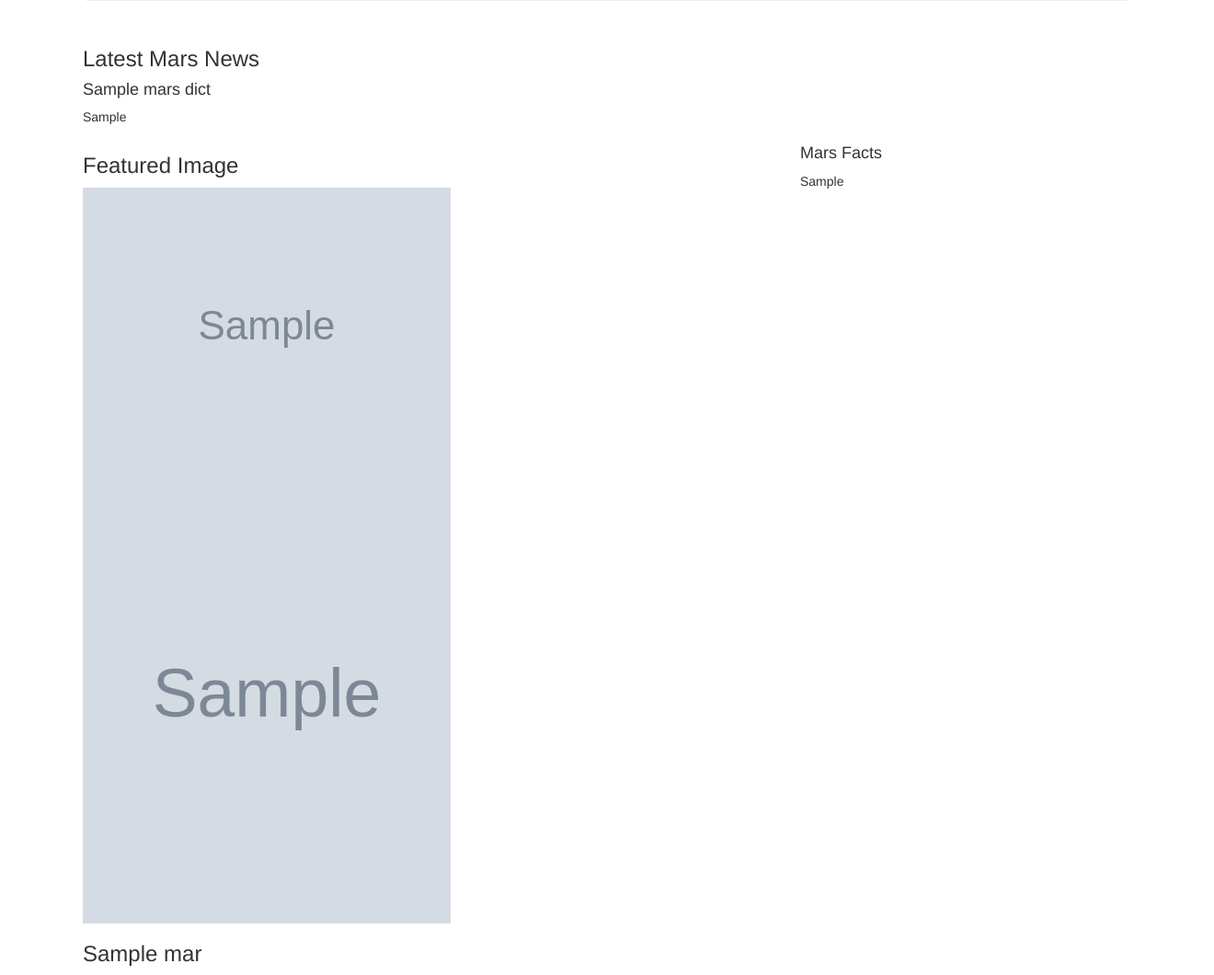
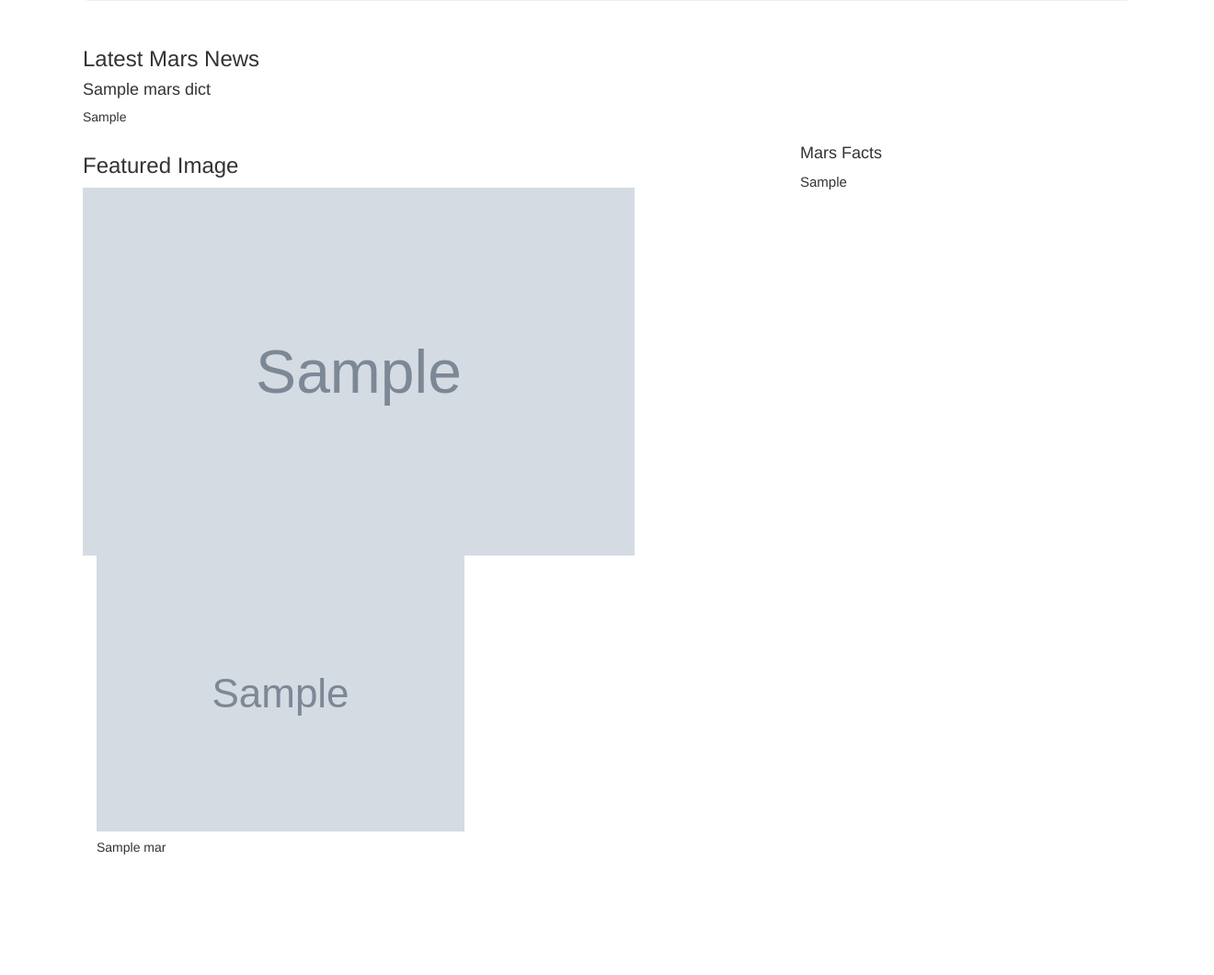
Before and after one commit to jeosqueri/Mars-Web-Scraper, a Flask app: page / in a window 1320 px wide. Shown: the part 255-1315 px from the top of the page at 92% size. After the commit the page ends 1184 px from the top, so only its background shows below. Run offline with Flask 2, Linux system fonts and the light colour scheme; grey boxes marked "Sample" are stand-in pictures; a database or web service that is not in the repository returns one stand-in record (values such as "Sample title"); some libraries are stand-ins or nearby versions.

Commit message:
set up card deck for hemisphere images

```diff
--- a/Missions_to_Mars/templates/index.html
+++ b/Missions_to_Mars/templates/index.html
@@ -28,31 +28,32 @@
     <div class="row">
         <div class="col-md-8">
             <h3>Featured Image</h3>
-            <img src="{{ mars_dict.featured_image }}">
+            <img src="{{ mars_dict.featured_image }}" width="600px", height="400px">
         </div>
         <div class="col-md-4">
             <h4>Mars Facts</h4>
+            <div style="width: 450px; height: 200px; font-size: 15px; margin-bottom: 65px">
               {{ mars_dict.mars_facts | safe }}
             </div>
         </div>
+    </div>
 
-
+    <div class = "card-deck">
+      <div class="col-md-12">
         <div class="row">
+          {% for mars in mars_dict %}
           <div class="col-md-6">
-            {% for mars in mars_dict %}
-            <div class="col-6-border">
-                <div>
-                    <img width="400 px" height="500 px" src="{{mars.img_url | safe }}">
+            <div class="card">
+              <img class="card-img-top" src="{{mars.img_url}}" alt="Card image cap">
+              <div class="card-body">
+                <h5 class="card-title">{{mars.titles}}</h5>
               </div>
-                <div>
-                    <h3>{{mars.titles}}</h3>
             </div>
           </div>
           {% endfor %}
         </div>
       </div>
-
-
+    </div>
 
 </div>
 
```
Lines whose indentation alone changed are shown as unchanged.
